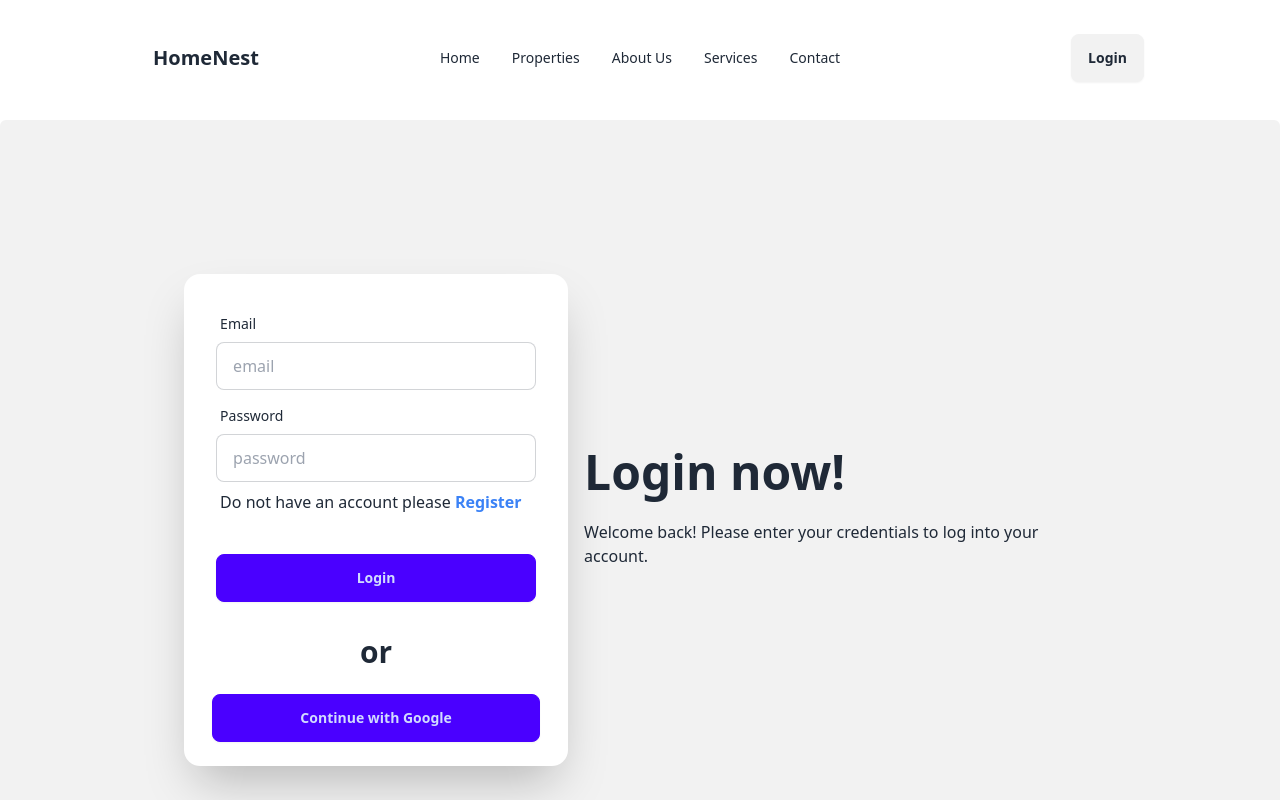
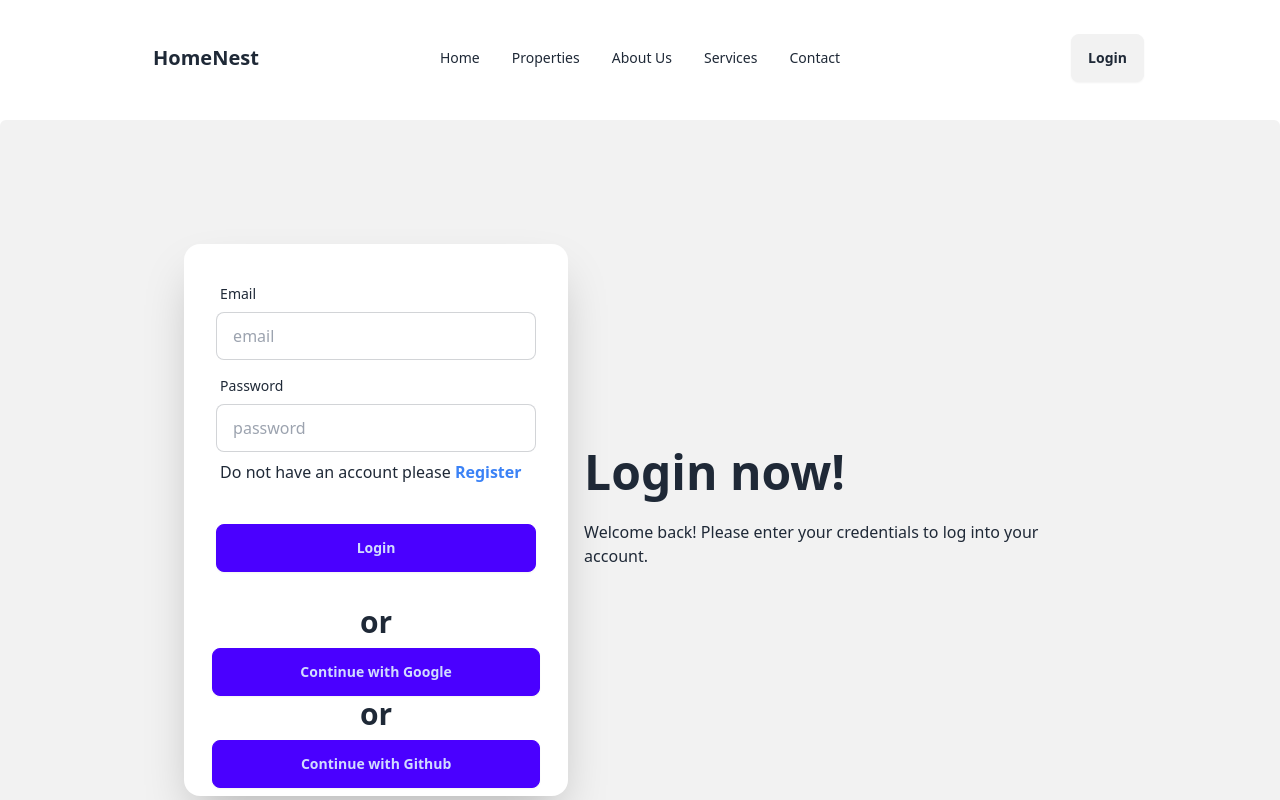
Before and after one commit to Sultana-Razia/real-estate, a React (Vite) app: page /login in a window 1280 px wide. Shown: the top 800 px of the page. Built offline with nearby package versions, Linux system fonts and the light colour scheme; no server answers.

Commit message:
Enable github signIn

```diff
--- a/src/pages/Login/Login.jsx
+++ b/src/pages/Login/Login.jsx
@@ -8,7 +8,7 @@ import { Helmet } from "react-helmet";
 
 const Login = () => {
 
-    const { signIn, handleGoogleSignIn } = useContext(AuthContext);
+    const { signIn, handleGoogleSignIn, handleGithubSignIn } = useContext(AuthContext);
     const location = useLocation();
     const navigate = useNavigate();
 
@@ -66,8 +66,12 @@ const Login = () => {
                             </div>
                         </form>
                         <p className="text-center text-3xl font-semibold">or</p>
-                        <div className="form-control my-6 px-7">
+                        <div className="form-control mt-2 px-7">
                             <button onClick={handleGoogleSignIn} className="btn btn-primary">Continue with Google</button>
+                        </div>
+                        <p className="text-center text-3xl font-semibold">or</p>
+                        <div className="form-control my-2 px-7">
+                            <button onClick={handleGithubSignIn} className="btn btn-primary">Continue with Github</button>
                         </div>
                     </div>
                 </div>
--- a/src/providers/AuthProviders.jsx
+++ b/src/providers/AuthProviders.jsx
@@ -2,12 +2,14 @@ import { createUserWithEmailAndPassword, getAuth, onAuthStateChanged, signInWith
 import React, { createContext, useEffect, useState } from 'react';
 import app from '../firebase/firebase.config';
 import { GoogleAuthProvider } from "firebase/auth";
+import { GithubAuthProvider } from "firebase/auth";
 
 
 export const AuthContext = createContext(null);
 
 const auth = getAuth(app);
 const googleProvider = new GoogleAuthProvider();
+const githubProvider = new GithubAuthProvider();
 
 const AuthProviders = ({ children }) => {
 
@@ -40,6 +42,17 @@ const AuthProviders = ({ children }) => {
             })
     }
 
+    const handleGithubSignIn = () => {
+        signInWithPopup(auth, githubProvider)
+            .then(result => {
+                const user = result.user;
+                console.log(user);
+            })
+            .catch(error => {
+                console.log(error.message);
+            })
+    }
+
     useEffect(() => {
         const unSubscribe = onAuthStateChanged(auth, currentUser => {
             // console.log('user in the auth state change', currentUser);
@@ -57,7 +70,8 @@ const AuthProviders = ({ children }) => {
         createUser,
         signIn,
         logOut,
-        handleGoogleSignIn
+        handleGoogleSignIn,
+        handleGithubSignIn
     }
 
     return (
```
